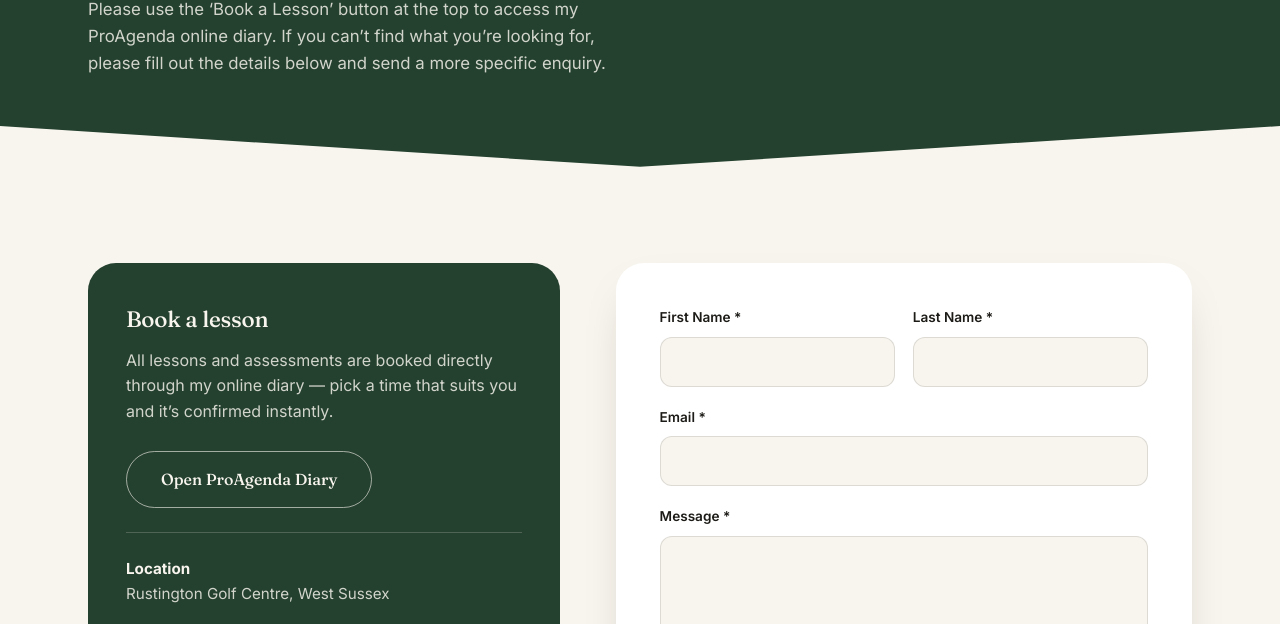
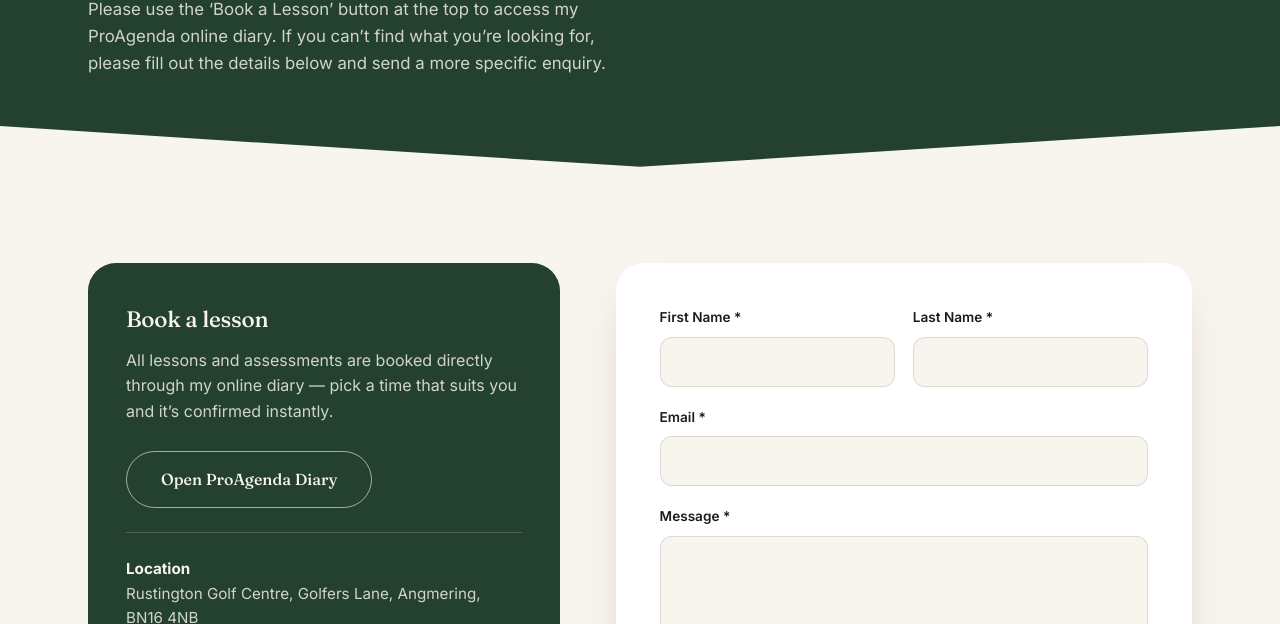
Before and after one commit to dscfnym69z-cloud/JakeDunstanGolfCoaching, a plain HTML site: page jake-dunstan-golf/contact.html in a window 1280 px wide. Shown: the part 328-952 px from the top of the page. Drawn offline with Linux system fonts and the light colour scheme.

Commit message:
Update contact.html

```diff
--- a/jake-dunstan-golf/contact.html
+++ b/jake-dunstan-golf/contact.html
@@ -48,7 +48,7 @@
         <a href="https://jakedunstan.proagenda.com/" target="_blank" rel="noopener" class="btn btn-outline-light">Open ProAgenda Diary</a>
         <div class="info-line">
           <strong style="color: var(--cream);">Location</strong><br>
-          Rustington Golf Centre, West Sussex
+          Rustington Golf Centre, Golfers Lane, Angmering, BN16 4NB
         </div>
         <div class="info-line" style="border-top:none; padding-top:0; margin-top:16px;">
           Have a specific question first? Send it using the form and I&rsquo;ll get back to you.
```
